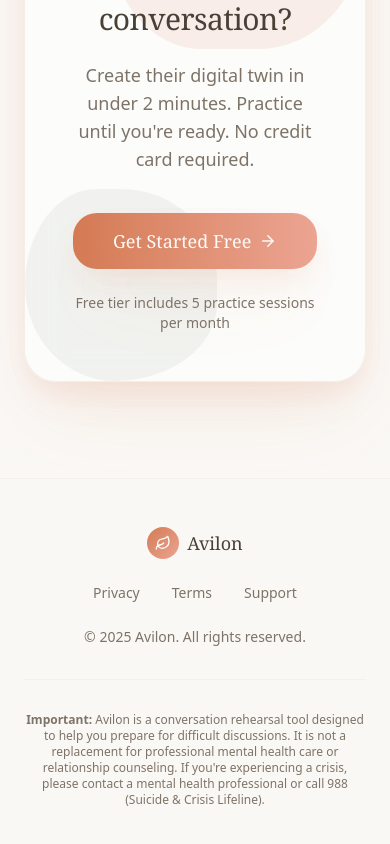
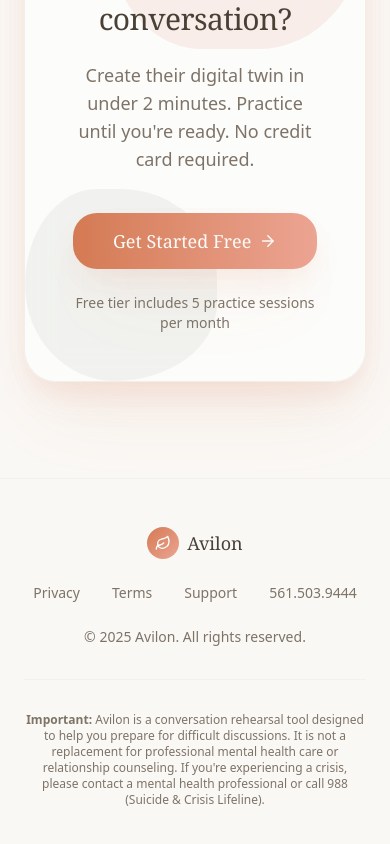
Before and after one commit to simsketch/avilonai.com, a Next.js app: page / in a window 390 px wide. Shown: the part 7320-8164 px from the top of the page. Built offline with nearby package versions, Linux system fonts and the light colour scheme.

Commit message:
Add phone number (561.503.9444) to footer

```diff
--- a/app/page.tsx
+++ b/app/page.tsx
@@ -452,6 +452,7 @@
               <Link href="/privacy" className="hover:text-deep-brown transition-colors">Privacy</Link>
               <Link href="/terms" className="hover:text-deep-brown transition-colors">Terms</Link>
               <Link href="/support" className="hover:text-deep-brown transition-colors">Support</Link>
+              <a href="tel:+15615039444" className="hover:text-deep-brown transition-colors">561.503.9444</a>
             </div>
             <p className="text-sm text-muted-foreground">
               © 2025 Avilon. All rights reserved.
```
